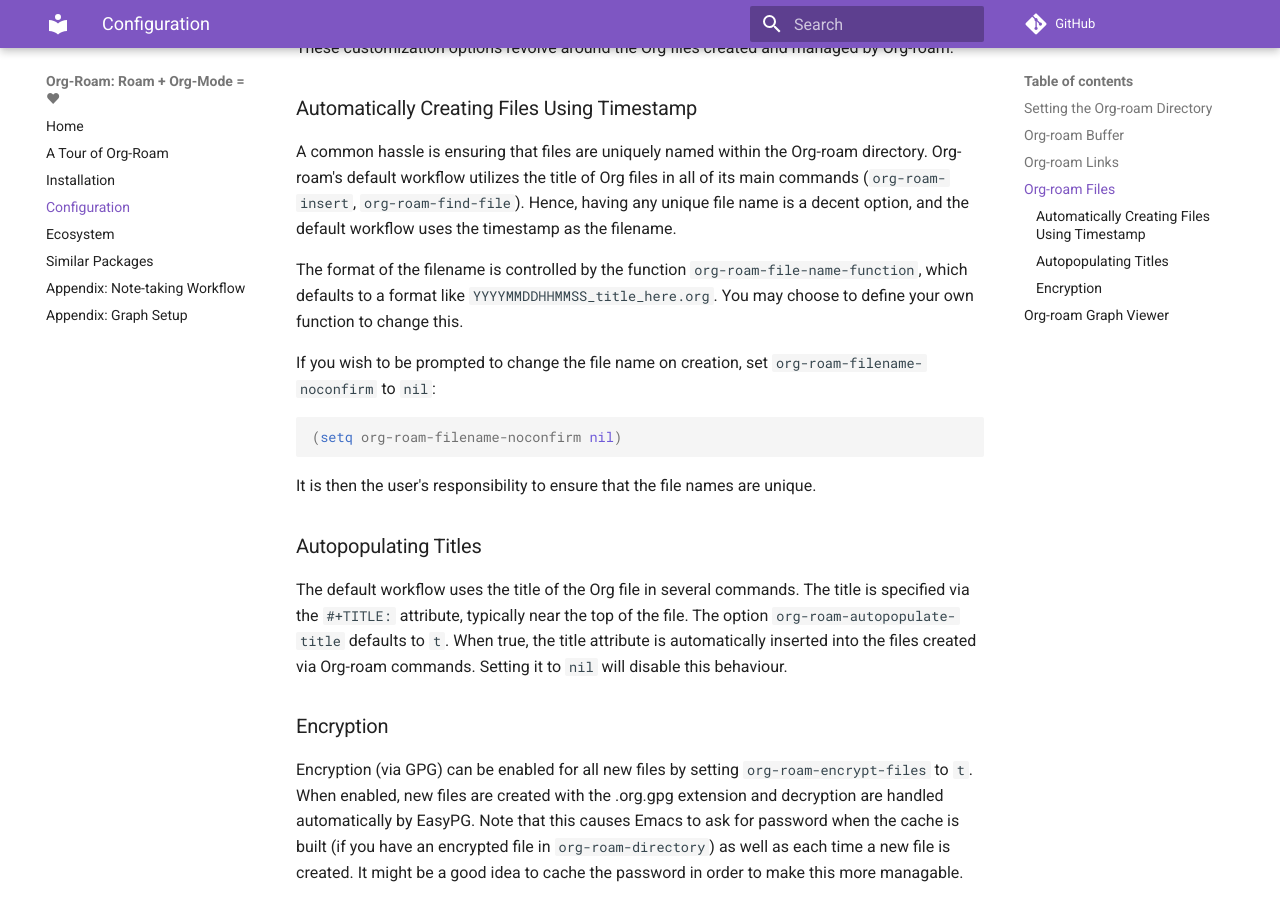
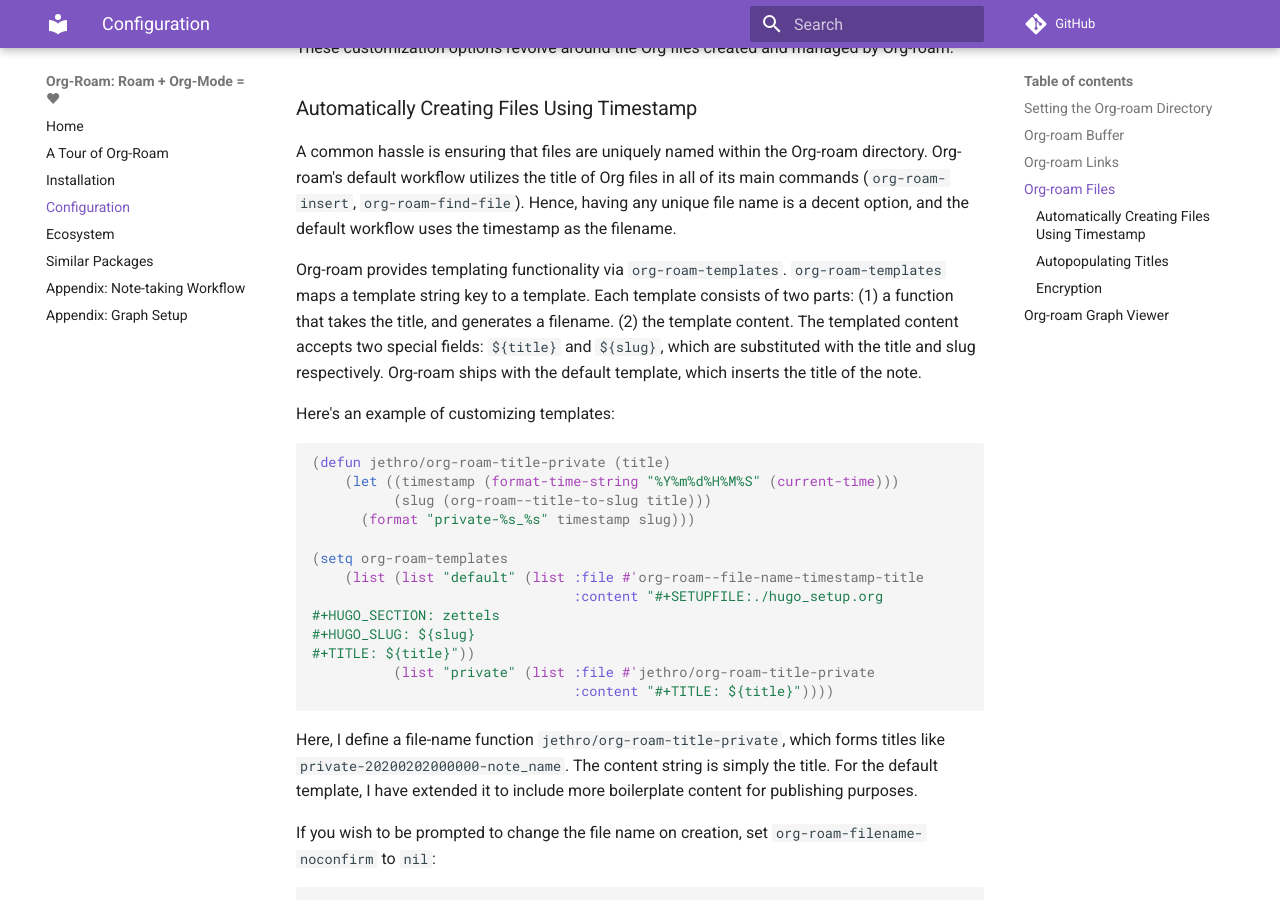
Before and after one commit to org-roam/org-roam, an MkDocs documentation site: the page built from doc/configuration.md, in a window 1280 px wide and 900 px high, scrolled down 1377 px. Built offline with MkDocs 1.6.1 and Material for MkDocs 9.7.7, drawn with Linux system fonts in a browser that asks for light colours; comment, search, counter and statistics services are not loaded.

Commit message:
(feature) add templating functionality via `org-roam-template` (#165)
This allows users to customize the filename, and the content of the template.

````diff
--- a/doc/configuration.md
+++ b/doc/configuration.md
@@ -69,10 +69,37 @@
 `org-roam-find-file`). Hence, having any unique file name is a decent
 option, and the default workflow uses the timestamp as the filename.
 
-The format of the filename is controlled by the function
-`org-roam-file-name-function`, which defaults to a format like
-`YYYYMMDDHHMMSS_title_here.org`. You may choose to define your own
-function to change this.
+Org-roam provides templating functionality via `org-roam-templates`.
+`org-roam-templates` maps a template string key to a template. Each
+template consists of two parts: (1) a function that takes the title,
+and generates a filename. (2) the template content. The templated
+content accepts two special fields: `${title}` and `${slug}`, which
+are substituted with the title and slug respectively. Org-roam ships
+with the default template, which inserts the title of the note.
+
+Here's an example of customizing templates:
+
+```emacs-lisp
+(defun jethro/org-roam-title-private (title)
+    (let ((timestamp (format-time-string "%Y%m%d%H%M%S" (current-time)))
+          (slug (org-roam--title-to-slug title)))
+      (format "private-%s_%s" timestamp slug)))
+
+(setq org-roam-templates
+    (list (list "default" (list :file #'org-roam--file-name-timestamp-title
+                                :content "#+SETUPFILE:./hugo_setup.org
+#+HUGO_SECTION: zettels
+#+HUGO_SLUG: ${slug}
+#+TITLE: ${title}"))
+          (list "private" (list :file #'jethro/org-roam-title-private
+                                :content "#+TITLE: ${title}"))))
+```
+
+Here, I define a file-name function `jethro/org-roam-title-private`,
+which forms titles like `private-20200202000000-note_name`. The
+content string is simply the title. For the default template, I have
+extended it to include more boilerplate content for publishing
+purposes.
 
 If you wish to be prompted to change the file name on creation, set
 `org-roam-filename-noconfirm` to `nil`:
````
Also changed, not shown: 1 other file.
